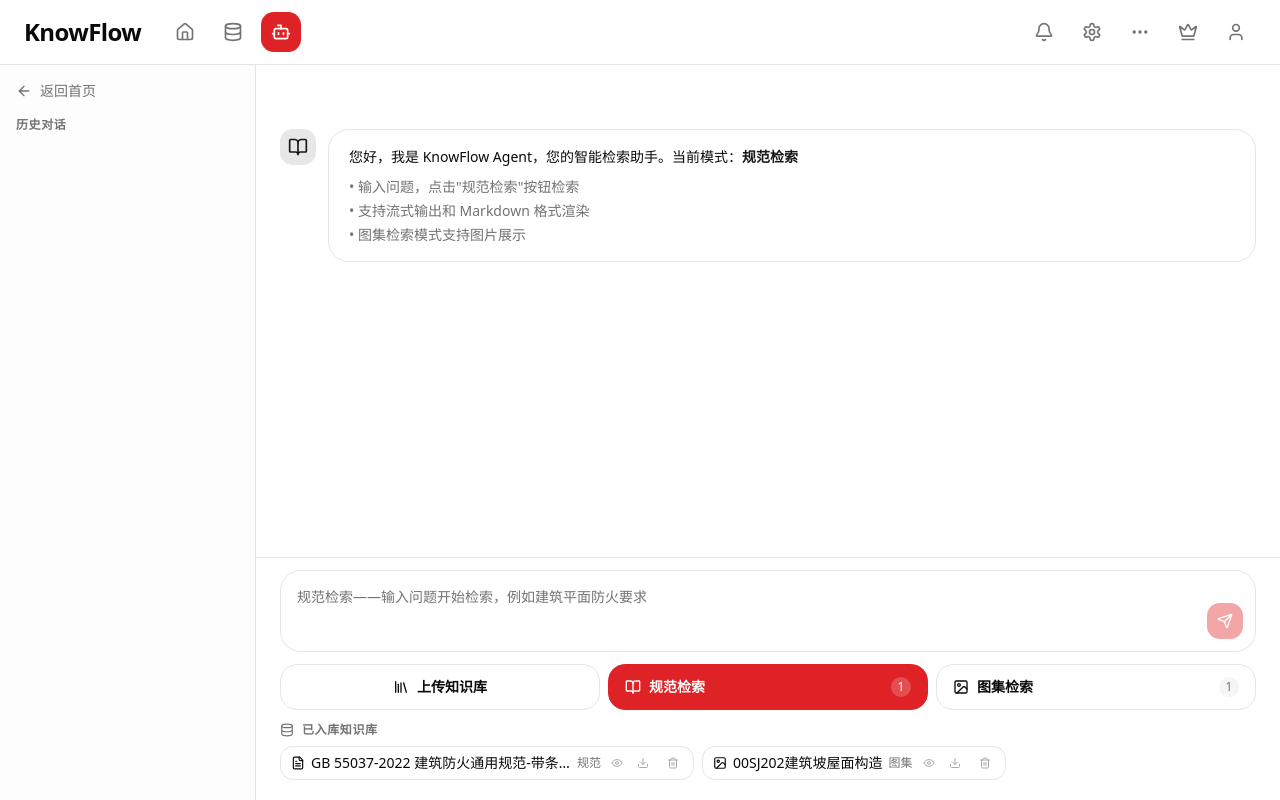
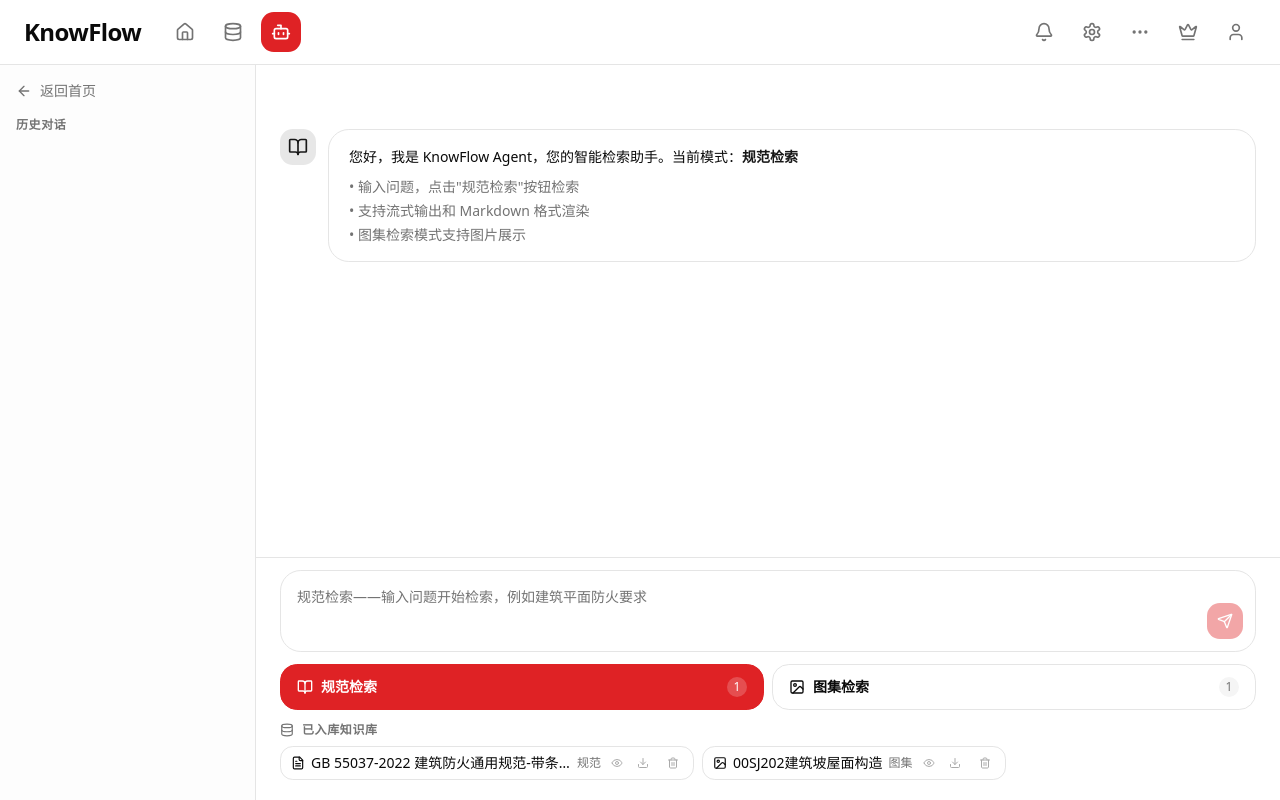
Before and after one commit to kangAIGC/KnowFlow, a Next.js app: page /KnowFlow/search in a window 1280 px wide. Built offline with nearby package versions, Linux system fonts and the light colour scheme.

Commit message:
refactor(search): remove upload-knowledge-base button from workbench; homepage KB card now links to /knowledge

```diff
--- a/src/app/page.tsx
+++ b/src/app/page.tsx
@@ -32,7 +32,8 @@
       {/* Search Cards */}
       <section className="mx-auto max-w-7xl px-6 pb-10">
         <div className="grid gap-6 sm:grid-cols-2 lg:grid-cols-3">
-          <Link href="/search?category=upload" className="block cursor-pointer">
+          {/* 知识库管理已迁至独立页面 */}
+          <Link href="/knowledge" className="block cursor-pointer">
             <SearchCard
               title="知识库管理"
               description="统一管理建筑规范与标准图集，支持用户上传 PDF 等文件入库，支持分类浏览与快速定位"
--- a/src/app/search/page.tsx
+++ b/src/app/search/page.tsx
@@ -1079,22 +1079,8 @@
                 </div>
               </div>
 
-              {/* Three Action Buttons */}
-              <div className="mt-3 grid grid-cols-3 gap-2" suppressHydrationWarning>
-                {/* Upload Knowledge Base */}
-                <button
-                  onClick={() => handleModeButtonClick("upload")}
-                  disabled={isLoading}
-                  suppressHydrationWarning
-                  className={`group flex items-center justify-center gap-2 rounded-xl border px-4 py-3 text-sm font-semibold transition-all ${
-                    activeMode === "upload"
-                      ? "border-destructive bg-destructive text-white shadow-sm"
-                      : "border-border bg-card text-foreground hover:border-destructive/30 hover:bg-destructive/5"
-                  }`}
-                >
-                  <Library className="h-4 w-4" />
-                  上传知识库
-                </button>
+              {/* Action Buttons(上传知识库入口已取消,知识库管理迁至 /knowledge 页) */}
+              <div className="mt-3 grid grid-cols-2 gap-2" suppressHydrationWarning>
                 {/* Standard Search */}
                 <button
                   onClick={() => handleModeButtonClick("standard")}
```
